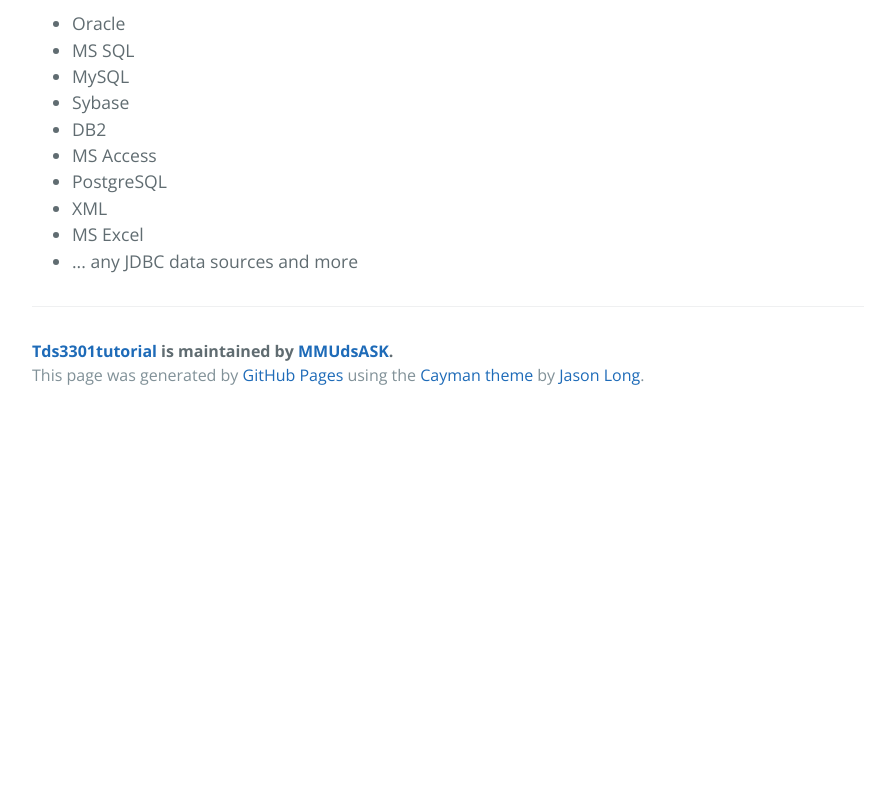
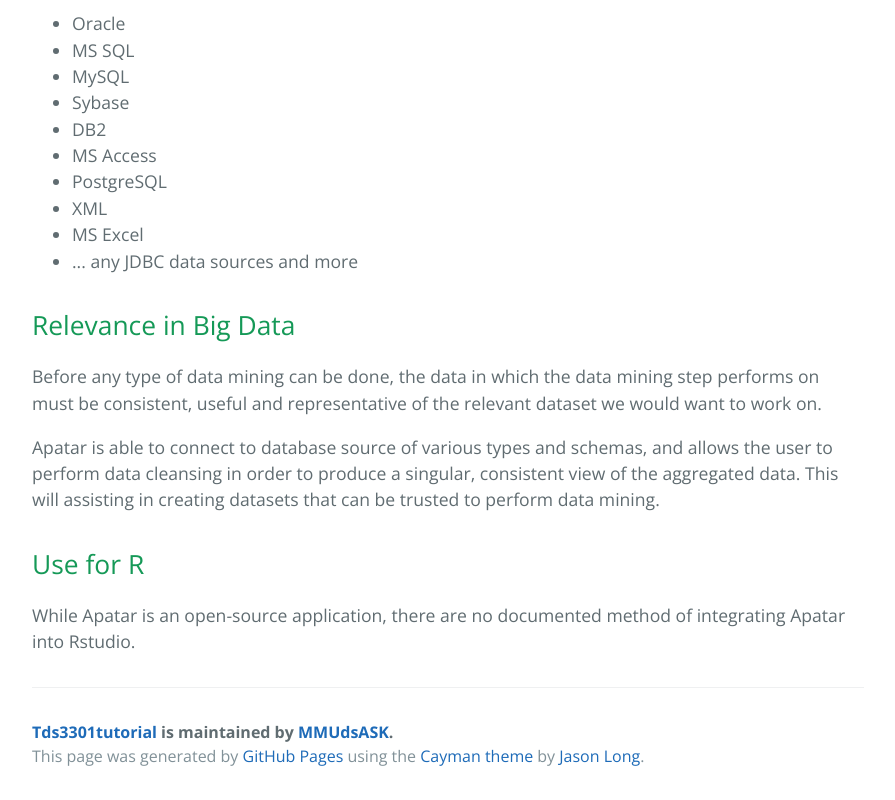
Before and after one commit to MMUdsASK/TDS3301TUTORIAL, a plain HTML site: page index.html in a window 1280 px wide. Shown: the part 860-1660 px from the top of the page, without its empty margins (192-1087 px from the left). Before the commit the page ends 1279 px from the top, so only its background shows below. Drawn offline with nearby package versions, Linux system fonts and the light colour scheme.

```diff
--- a/index.html
+++ b/index.html
@@ -49,6 +49,18 @@
 <li>... any JDBC data sources and more</li>
 </ul>
 
+<h2>
+<a id="relevance-in-big-data" class="anchor" href="#relevance-in-big-data" aria-hidden="true"><span aria-hidden="true" class="octicon octicon-link"></span></a>Relevance in Big Data</h2>
+
+<p>Before any type of data mining can be done, the data in which the data mining step performs on must be consistent, useful and representative of the relevant dataset we would want to work on.</p>
+
+<p>Apatar is able to connect to database source of various types and schemas, and allows the user to perform data cleansing in order to produce a singular, consistent view of the aggregated data. This will assisting in creating datasets that can be trusted to perform data mining.</p>
+
+<h2>
+<a id="use-for-r" class="anchor" href="#use-for-r" aria-hidden="true"><span aria-hidden="true" class="octicon octicon-link"></span></a>Use for R</h2>
+
+<p>While Apatar is an open-source application, there are no documented method of integrating Apatar into Rstudio.</p>
+
       <footer class="site-footer">
         <span class="site-footer-owner"><a href="https://github.com/MMUdsASK/TDS3301TUTORIAL">Tds3301tutorial</a> is maintained by <a href="https://github.com/MMUdsASK">MMUdsASK</a>.</span>
 
--- a/params.json
+++ b/params.json
@@ -1,6 +1,6 @@
 {
   "name": "Tds3301tutorial",
   "tagline": "General Repository for tutorial work related to MMU course TDS 3301 ( Data Mining )",
-  "body": "# TDS3301 Tutorial Work\r\n\r\nby Darrel Shakri Bin Ahmad Shakri\r\n\r\n# About Apatar\r\n\r\nApatar is a data integration tool created in Java that is open-sourced, and is currently capable of importing data from multiple database systems.\r\n\r\nApatar uses a visual mapping tool to make connections to database sources, transforming the data, and to set up a unified schema for providing a single view of the data integrated.\r\n\r\n## Data Sources Apatar can integrate\r\n\r\nApatar is capable of integrating data from various database systems, such as :\r\n+ Oracle\r\n+ MS SQL\r\n+ MySQL\r\n+ Sybase\r\n+ DB2\r\n+ MS Access\r\n+ PostgreSQL\r\n+ XML\r\n+ MS Excel\r\n+ ... any JDBC data sources and more",
+  "body": "# TDS3301 Tutorial Work\r\n\r\nby Darrel Shakri Bin Ahmad Shakri\r\n\r\n# About Apatar\r\n\r\nApatar is a data integration tool created in Java that is open-sourced, and is currently capable of importing data from multiple database systems.\r\n\r\nApatar uses a visual mapping tool to make connections to database sources, transforming the data, and to set up a unified schema for providing a single view of the data integrated.\r\n\r\n## Data Sources Apatar can integrate\r\n\r\nApatar is capable of integrating data from various database systems, such as :\r\n+ Oracle\r\n+ MS SQL\r\n+ MySQL\r\n+ Sybase\r\n+ DB2\r\n+ MS Access\r\n+ PostgreSQL\r\n+ XML\r\n+ MS Excel\r\n+ ... any JDBC data sources and more\r\n\r\n## Relevance in Big Data\r\n\r\nBefore any type of data mining can be done, the data in which the data mining step performs on must be consistent, useful and representative of the relevant dataset we would want to work on.\r\n\r\nApatar is able to connect to database source of various types and schemas, and allows the user to perform data cleansing in order to produce a singular, consistent view of the aggregated data. This will assisting in creating datasets that can be trusted to perform data mining.\r\n\r\n## Use for R\r\n\r\nWhile Apatar is an open-source application, there are no documented method of integrating Apatar into Rstudio.",
   "note": "Don't delete this file! It's used internally to help with page regeneration."
 }
```
